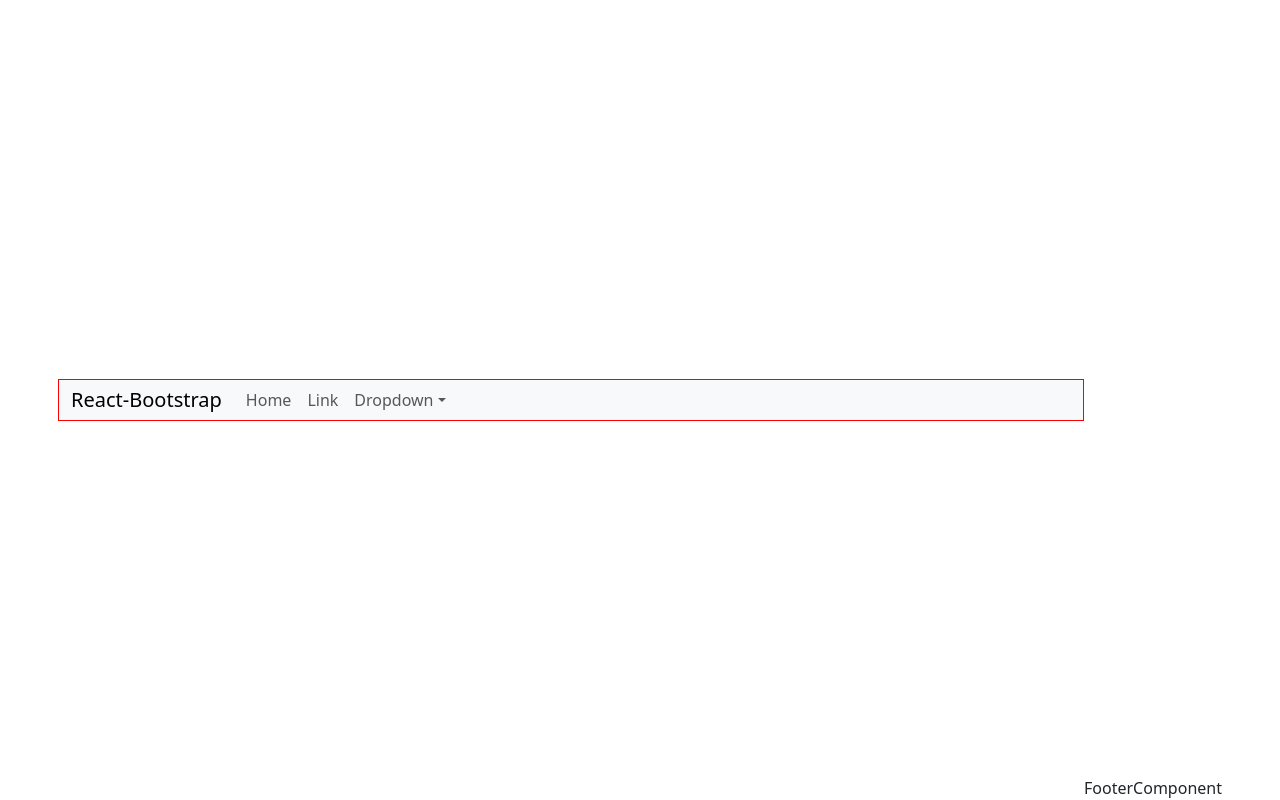
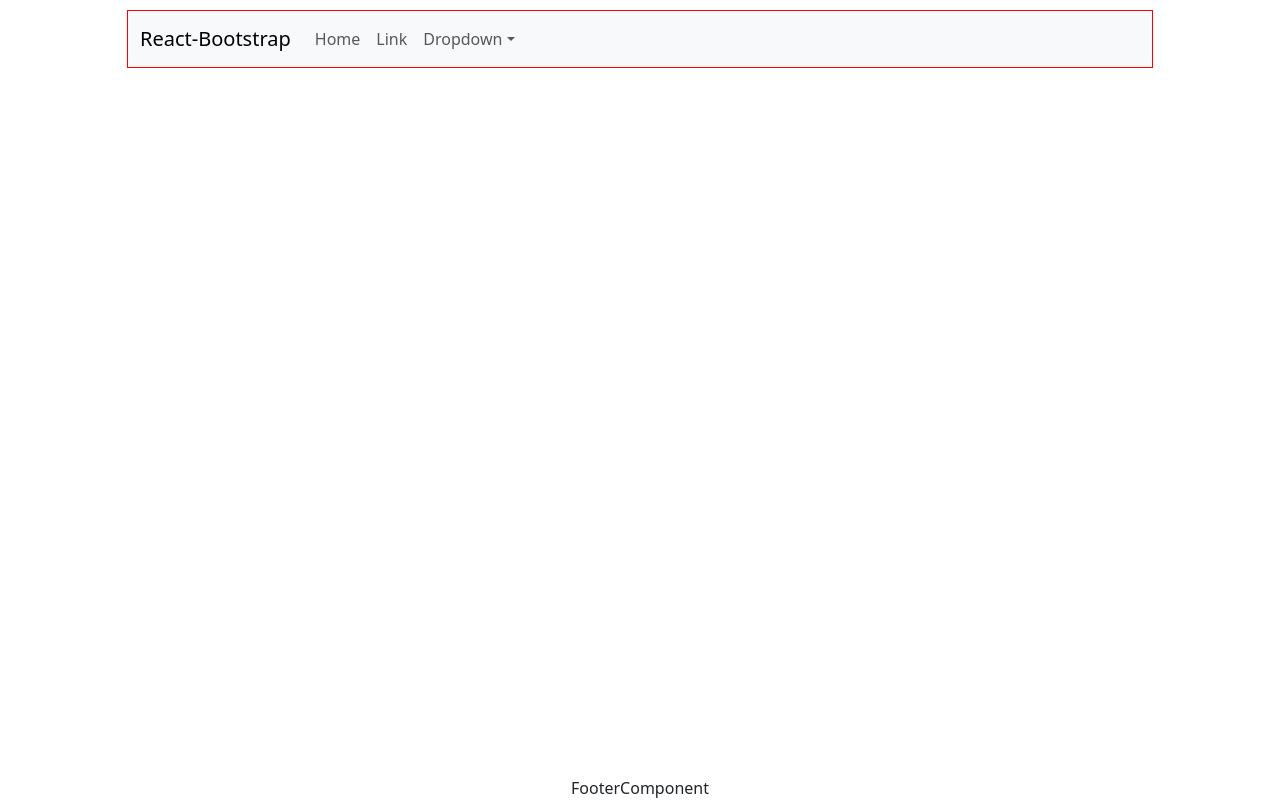
Before and after one commit to MatiasPerez00/CAL, a React (Vite) app: page / in a window 1280 px wide. Built offline with nearby package versions, Linux system fonts and the light colour scheme.

Commit message:
style:cambia los estilos para ajustar el navbar y footer de manera vertical y el navbar con separación superior

```diff
--- a/src/App.css
+++ b/src/App.css
@@ -5,5 +5,6 @@
   justify-content: center;
   align-items: center;
   min-height: 100vh;
-  min-width: 100vw;
+  width: 100vw;
+  flex-direction: column;
 }
--- a/src/assets/Components/Navbar/Navbar.css
+++ b/src/assets/Components/Navbar/Navbar.css
@@ -1,13 +1,10 @@
 .componentNav{
-    top: 0 !important;
     margin-bottom: 100vh;
     border: 1px solid red;
     width: 80vw;
     box-sizing: content-box;
-    margin-top: 0;
-    padding: 0;
-    display: flex;
-    align-items: center;
-    justify-content: center;
     margin: auto 0;
+    top: 0;
+    position: absolute;
+    margin-top: 10px;
 }
```
